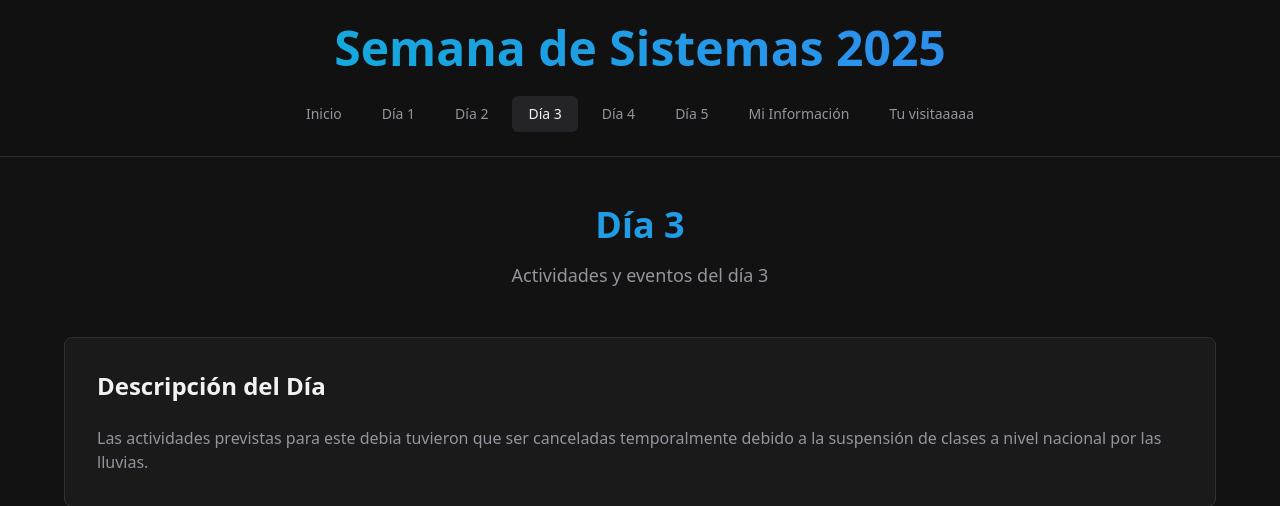
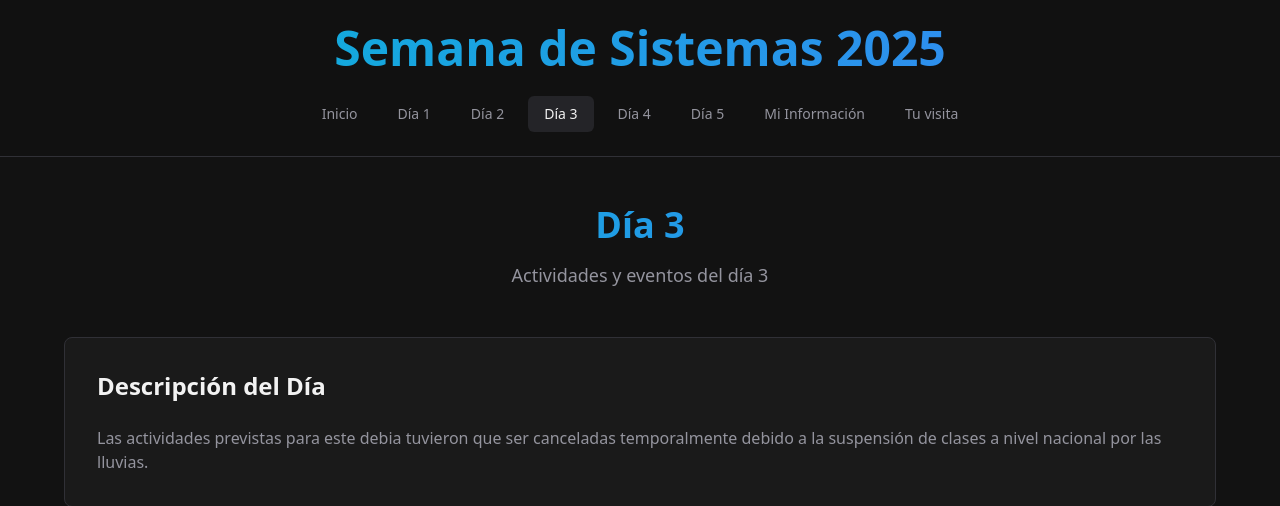
Before and after one commit to CesarZV23005/SDS2025, a PHP site: page /app/views/dia3.php in a window 1280 px wide. Shown: the top 506 px of the page. Run offline with PHP 8.4, Linux system fonts and the light colour scheme; some libraries are stand-ins or nearby versions.

Commit message:
ft: dia 5 y 4 modificados

```diff
--- a/proyecto-mvc/app/views/dia3.php
+++ b/proyecto-mvc/app/views/dia3.php
@@ -66,7 +66,7 @@
                 </a>
                 <a href="/proyecto-mvc/public/visitas"
                     class="px-4 py-2 rounded-md text-sm font-medium transition-all duration-200 text-muted hover:text-foreground hover:bg-secondary">
-                    Tu visitaaaaa
+                    Tu visita
                 </a>
             </nav>
         </div>
--- a/proyecto-mvc/app/views/dia5.php
+++ b/proyecto-mvc/app/views/dia5.php
@@ -103,8 +103,9 @@
                         Bingo
                     </h3>
                     <p class="text-muted">
-                         Los estudiantes presentaron su proyecto de Bingo el cual ellos mismos crearon especialmente para esta actividad, con la participacion de todos
-                         para probar su suerte y divertirse, acompañado de premios por su participacion.
+                        Los estudiantes presentaron su proyecto de Bingo el cual ellos mismos crearon especialmente para
+                        esta actividad, con la participacion de todos
+                        para probar su suerte y divertirse, acompañado de premios por su participacion.
                     </p>
                 </div>
                 <!-- galeria -->
```
